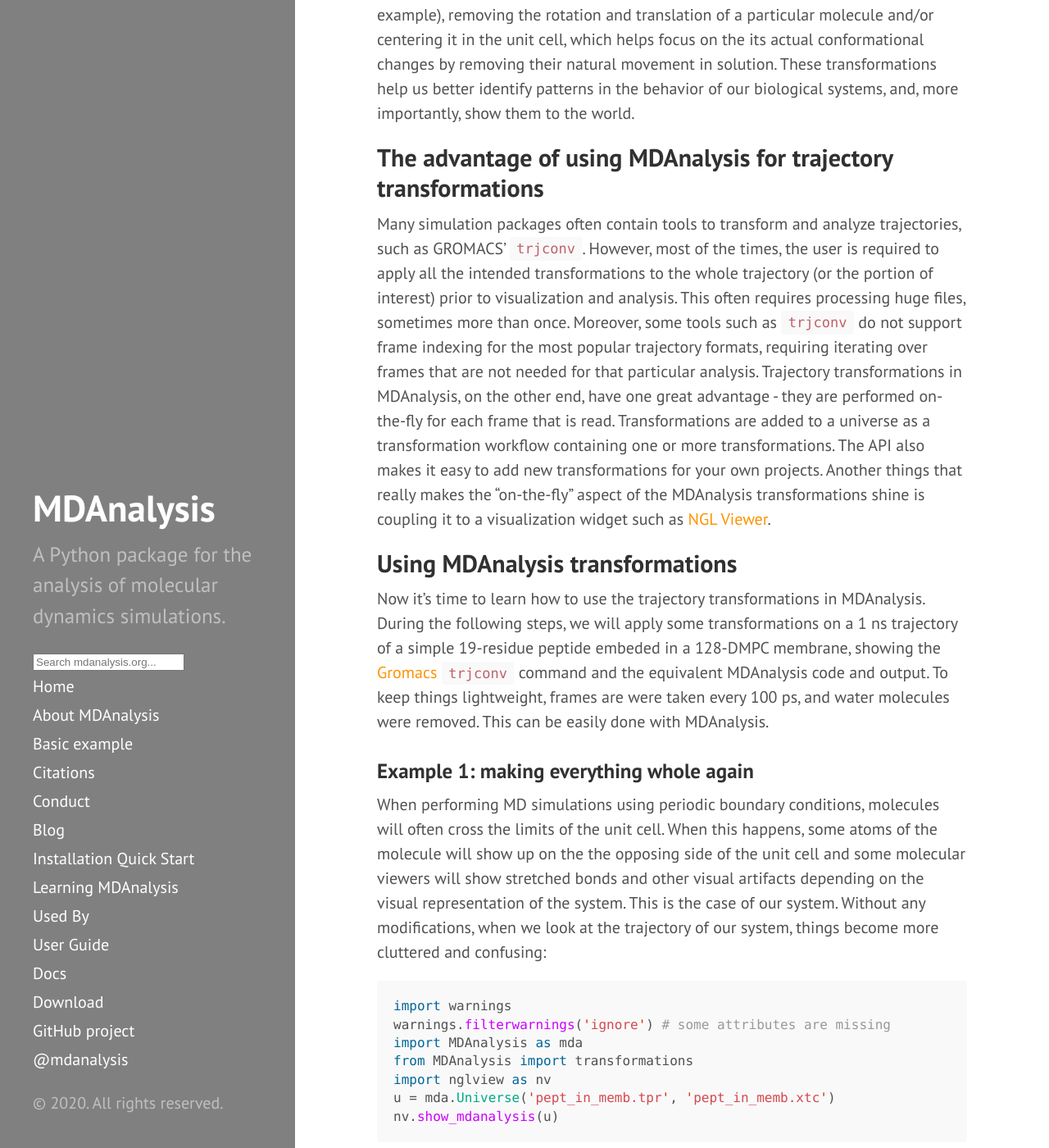
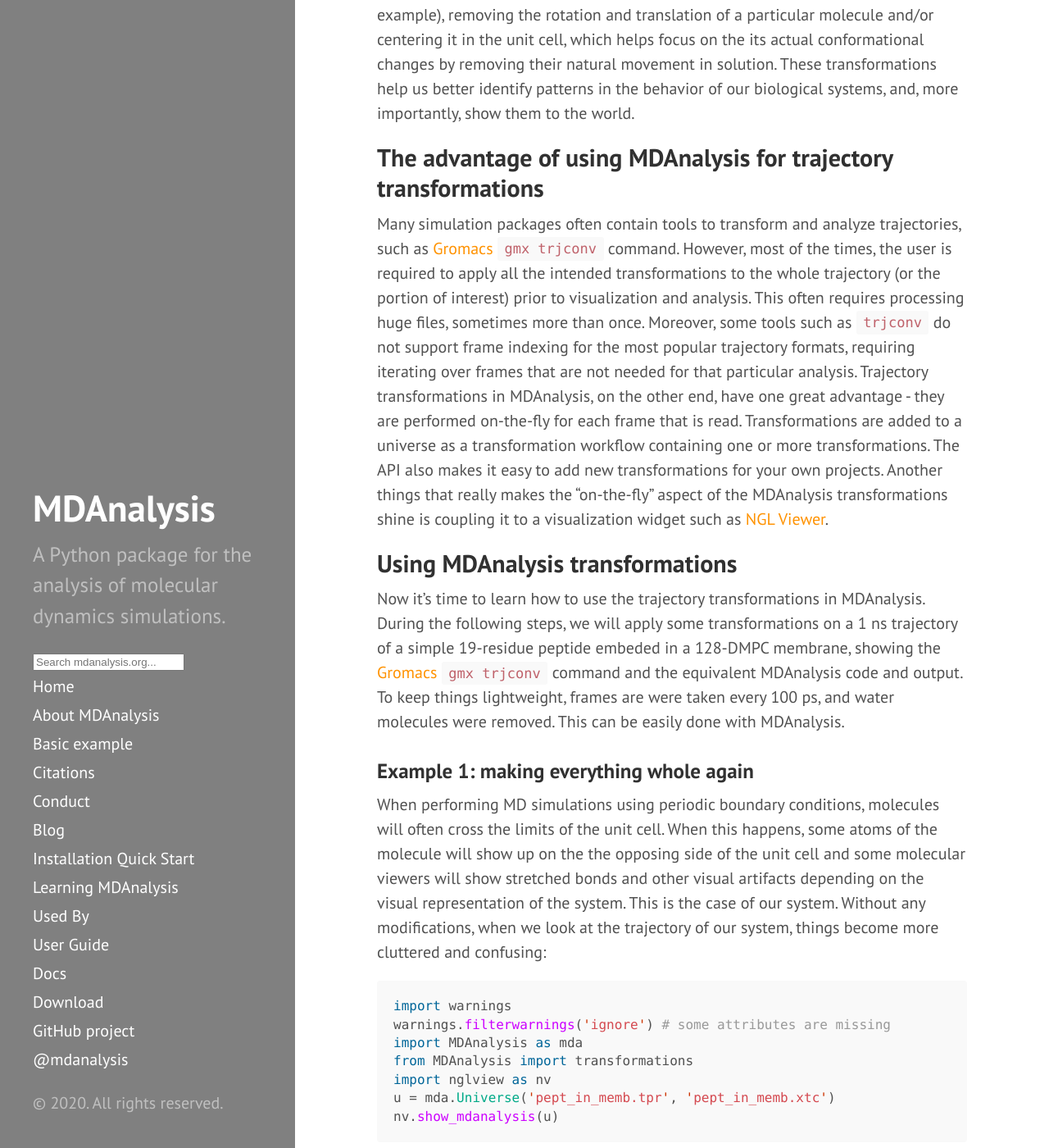
Before and after one commit to MDAnalysis/MDAnalysis.github.io, a Jekyll site: the page built from _posts/2020-03-06-on-the-fly-transformations.md, in a window 1280 px wide and 1400 px high, scrolled down 545 px. Shown: the whole window at 82% size. Built offline with Jekyll 4.4.1, drawn with Linux system fonts in a browser that asks for light colours; comment, search, counter and statistics services are not loaded; some of the changed text lies outside the part shown.

Commit message:
add @davidercruz as author and small fixes
- signed post
- links separated

````diff
--- a/_posts/2020-03-06-on-the-fly-transformations.md
+++ b/_posts/2020-03-06-on-the-fly-transformations.md
@@ -9,7 +9,7 @@ This feature is part of @davidercruz 's [Google Summer of Code
 MDAnalysis a whole new level of functionality, allowing for new and
 more efficient workflows when analyzing and visualizing simulation trajectories.
 The documentation for these new functions can be found in the docs for
-[`MDAnalysis.transformations`](https://www.mdanalysis.org/docs/documentation_pages/trajectory_transformations.html).
+[`MDAnalysis.transformations`][otf-docs]
 
 ## Why do we need transformations?
 When visualizing and analyzing trajectories from molecular dynamics simulations, some
@@ -23,26 +23,24 @@ These transformations help us better identify patterns in the behavior of our
 biological systems, and, more importantly, show them to the world.
 
 ## The advantage of using MDAnalysis for trajectory transformations
-Many simulation packages often contain tools to transform and analyze trajectories,
-such as GROMACS' `trjconv`. However, most of the times, the user is required to apply
-all the intended transformations to the whole trajectory (or the portion of interest)
-prior to visualization and analysis. This often requires processing huge files, sometimes
-more than once. Moreover, some tools such as `trjconv` do not support frame indexing
-for the most popular trajectory formats, requiring iterating over frames that are not
-needed for that particular analysis.
-Trajectory transformations in MDAnalysis, on the other end, have one great advantage - they
-are performed on-the-fly for each frame that is read. Transformations are added to a universe
-as a transformation workflow containing one or more transformations. The API also makes it easy
-to add new transformations for your own projects.
-Another things that really makes the "on-the-fly" aspect of the MDAnalysis transformations
-shine is coupling it to a visualization widget such as
-[NGL Viewer](http://nglviewer.org/ngl/api/index.html).
+Many simulation packages often contain tools to transform and analyze trajectories, such
+as [Gromacs][] `gmx trjconv` command. However, most of the times, the user is required to
+apply all the intended transformations to the whole trajectory (or the portion of
+interest) prior to visualization and analysis. This often requires processing huge files,
+sometimes more than once. Moreover, some tools such as `trjconv` do not support frame
+indexing for the most popular trajectory formats, requiring iterating over frames that are
+not needed for that particular analysis.  Trajectory transformations in MDAnalysis, on the
+other end, have one great advantage - they are performed on-the-fly for each frame that is
+read. Transformations are added to a universe as a transformation workflow containing one
+or more transformations. The API also makes it easy to add new transformations for your
+own projects.  Another things that really makes the "on-the-fly" aspect of the MDAnalysis
+transformations shine is coupling it to a visualization widget such as [NGL Viewer][].
 
 ## Using MDAnalysis transformations
 Now it's time to learn how to use the trajectory transformations in MDAnalysis. During the
 following steps, we will apply some transformations on a 1 ns trajectory of a simple
 19-residue peptide embeded in a 128-DMPC membrane, showing the
-[Gromacs](https://www.gromacs.org) `trjconv` command and the equivalent MDAnalysis code
+[Gromacs][] `gmx trjconv` command and the equivalent MDAnalysis code
 and output. To keep things lightweight, frames are were taken every 100 ps, and water
 molecules were removed. This can be easily done with MDAnalysis.
 
@@ -143,9 +141,8 @@ and rotations of the molecule, allowing us to have a better look at the structur
 our simulations.
 If we want to do this using `trjconv` we would do have to do this in two steps:
 
-     gmx trjconv -f pept_in_memb.xtc -s pept_in_memb.tpr -pbc mol -center -o midstep.xtc
-
-     gmx trjconv -f midstep.xtc -s pept_in_memb.tpr -fit rot+trans -o output.xtc
+    gmx trjconv -f pept_in_memb.xtc -s pept_in_memb.tpr -pbc mol -center -o midstep.xtc
+    gmx trjconv -f midstep.xtc -s pept_in_memb.tpr -fit rot+trans -o output.xtc
 
 And we choose `Protein` as the group to be centered and for the least squares fitting.
 
@@ -220,13 +217,13 @@ it becomes particularly useful when observing protein insertion.
 The beauty of MDAnalysis transformations is the ability to easily create custom transformations.
 All transformations must have the following structure:
 
-```Python
+```python
 def custom_transform(args): # arguments at this point are not mandatory
     #do some things
 
     def wrapped(ts):
-        # this wrapped function must only take a Timestep as argument
-        # this is where the actual changes to the timestep must be done
+        # This wrapped function must only take a Timestep as argument
+        # and perform the actual changes to the timestep
 
         return ts
 
@@ -315,9 +312,15 @@ nv.show_mdanalysis(u)
 The two examples of custom transformations shown here are very simple. But
 more complex things can be done, and we encourage you to try them!
 
-This has been a quick demonstration on the power of the new on-the-fly transformations
-of MDAnalysis. There are more transformations available for you to explore and a whole
-lot more for you to create for your own molecular system. More information on trajectory
-transformations can be found in the [online docs of MDAnalysis](https://www.mdanalysis.org/mdanalysis).
-nv.show_mdanalysis(u)
-```
+This has been a quick demonstration on the power of the new on-the-fly transformations of
+MDAnalysis. There are more transformations available for you to explore and a whole lot
+more for you to create for your own molecular system. More [information on trajectory
+transformations][otf-docs] can be found in the online docs of
+MDAnalysis .
+
+
+— @davidercruz
+
+[Gromacs]: http://www.gromacs.org
+[NGL Viewer]: http://nglviewer.org/ngl/api/index.html
+[otf-docs]: {{ site.docs.mdanalysis.url }}/documentation_pages/trajectory_transformations.html
````
